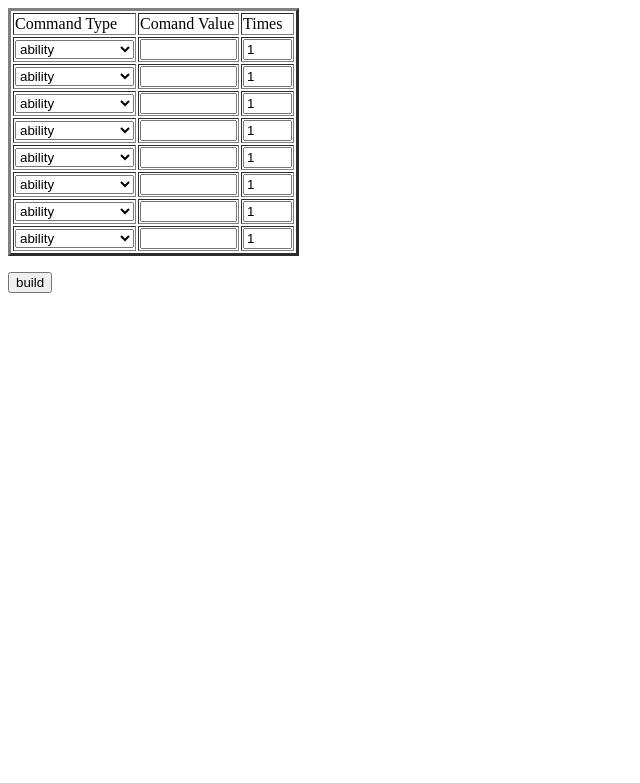
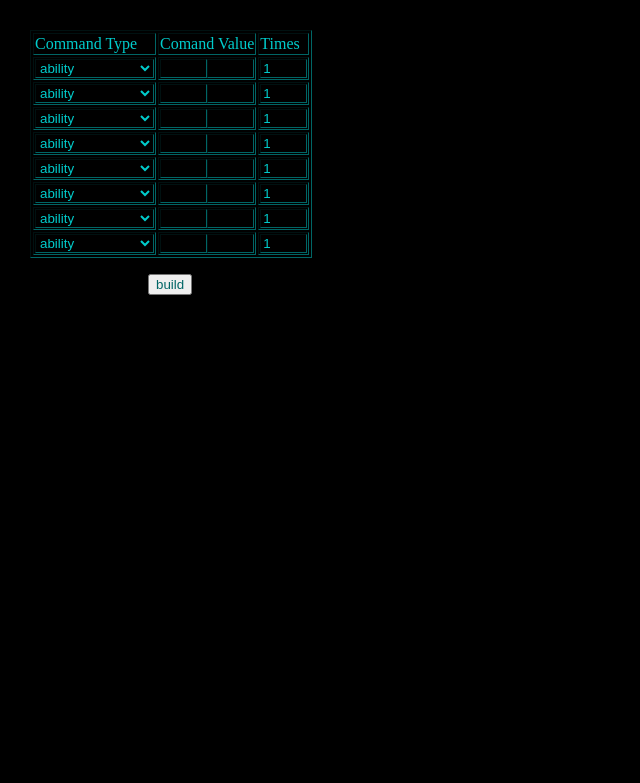
Before and after one commit to BearFather/NightmareTextBlocks, a PHP site: page / in a window 1280 px wide. Shown: the top 783 px of the page, without its empty margins (0-640 px from the left). Run offline with PHP 8.4, Linux system fonts and the light colour scheme.

Commit message:
Made it pretty!

```diff
--- a/index.php
+++ b/index.php
@@ -1,9 +1,28 @@
+<html>
+<head>
+<style>
+body{
+	margin-top:30px;
+	margin-left:30px;
+}
+table, th, td, #ip{
+	border: 1px inset #006666;
+	background-color: black;
+	color:#00cccc;
+}
+#bt{
+	color:#006666;
+	margin-left:118px;
+}
+</style>
+</head>
+<body  style="background-color:black">
 <?php
 $commands=array("ability","addexp","addevil","adddelay","cast","check","checkability","checkitem","checkskill","checkspell","class","clear","clearitem","evilaligned","failitem","failroomitem","flag","giveability","givecoins","giveitem","goodaligned","learnspell","maxlevel","message","minlevel","needmonster","nomonsters","price","race","random","remoteaction","removeability","roomitem","roomtext","summon","takeitem","teleport","testability","testskill","test_tournament","text");
 ?>
 <form name=build method=post action=''>
-<table border=3>
-<tr><td>Command Type</td><td>Comand Value</td><td>Times</td></tr>
+<table>
+<tr><td>Command Type</td><td>Comand Value</td><td>Times</font></td></tr>
 <? buildln("1",$commands); ?>
 <? buildln("2",$commands); ?>
 <? buildln("3",$commands); ?>
@@ -13,11 +32,11 @@ $commands=array("ability","addexp","addevil","adddelay","cast","check","checkabi
 <? buildln("7",$commands); ?>
 <? buildln("8",$commands); ?>
 </table>
-<p><input type=submit name='build' value='build'>
+<p><input id='bt' type=submit name='build' value='build'>
 </form>
 <?
 if (isset($_POST['build'])){
-	echo "<textarea name='builder' rows='10' cols='80'>";
+	echo "<textarea id='ip' name='builder' rows='10' cols='80'>";
 	builder("1");
 	if (strlen($_POST['num2'])>0){builder("2");}
 	if (strlen($_POST['num3'])>0){builder("3");}
@@ -40,20 +59,25 @@ function buildln($num,$commands){
 	$cnum="num".$num;
 	$ccommand="command".$num;
 	$ctimes="times".$num;
-	echo "<tr><td><select name='".$ccommand."'>";
+	echo "<tr><td><select name='".$ccommand."'  id='ip' >";
 		opt($commands);
  	echo "</select></td>";
-	echo "<td><center><input type=text name='".$cnum."' value='' size=9></center></td>";
-	echo "<td><input type=text name='".$ctimes."' value='1' size=3></td></tr>";
+	echo "<td><center><input id='ip' type=text name='".$cnum."' value='' size=3><input  id='ip' type=text name='2".$cnum."' value='' size=3></center></td>";
+	echo "<td><input  id='ip' type=text name='".$ctimes."' value='1' size=3></td></tr>";
 }
 function builder($cnum){
 	$t="times".$cnum;
 	$cc="command".$cnum;
 	$n="num".$cnum;
+	$n2="2num".$cnum;
 	$c=0;
 	while ($_POST[$t]>$c){
-		echo $_POST[$cc]." ".$_POST[$n].":";
+		$line=$_POST[$cc]." ".$_POST[$n];
+		if (strlen($_POST[$n2])>0){$line=$line." ".$_POST[$n2];}
+		echo $line.":";
 		$c++;
 	}
 }
 ?>
+</body>
+</html>
```
